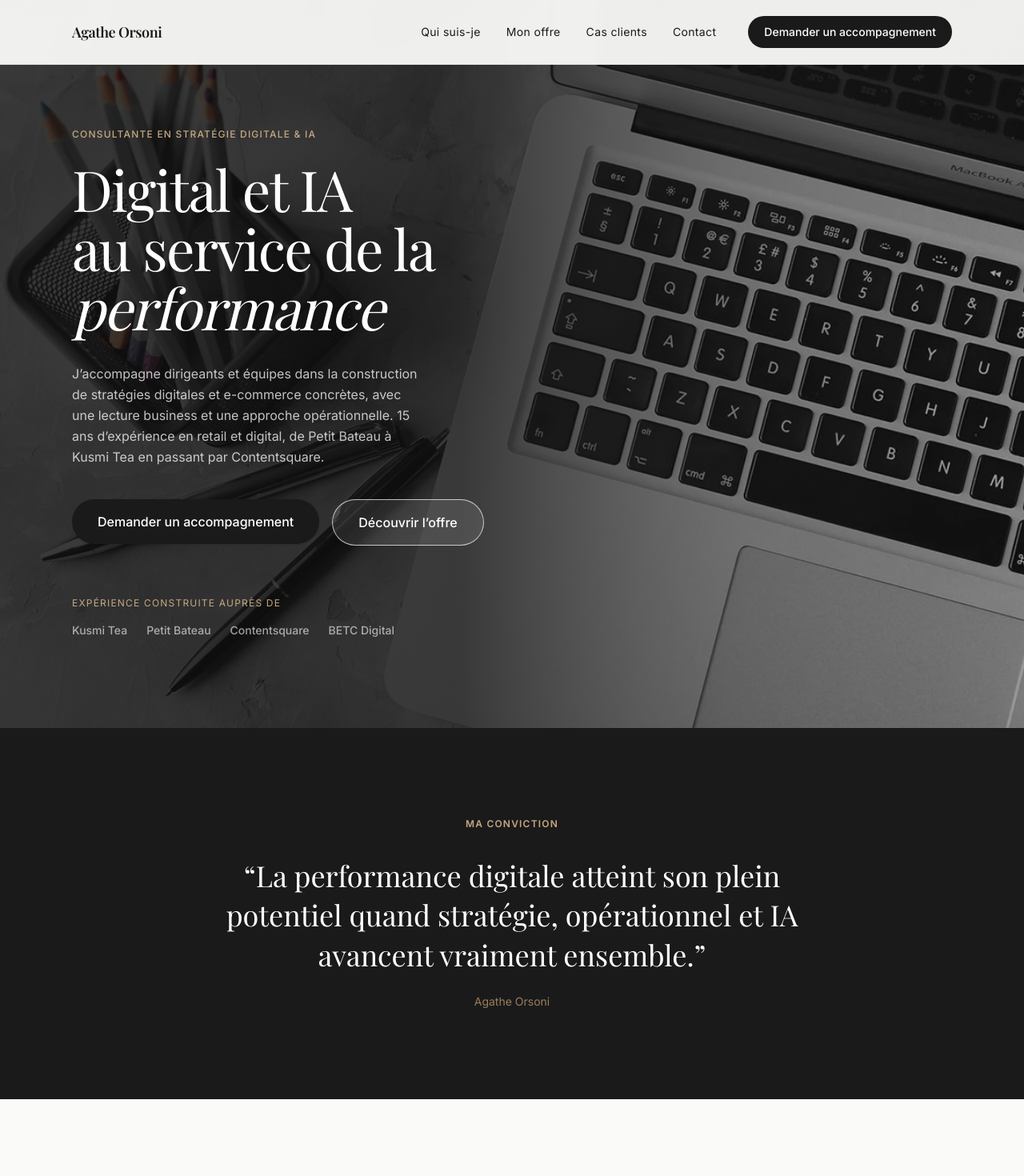
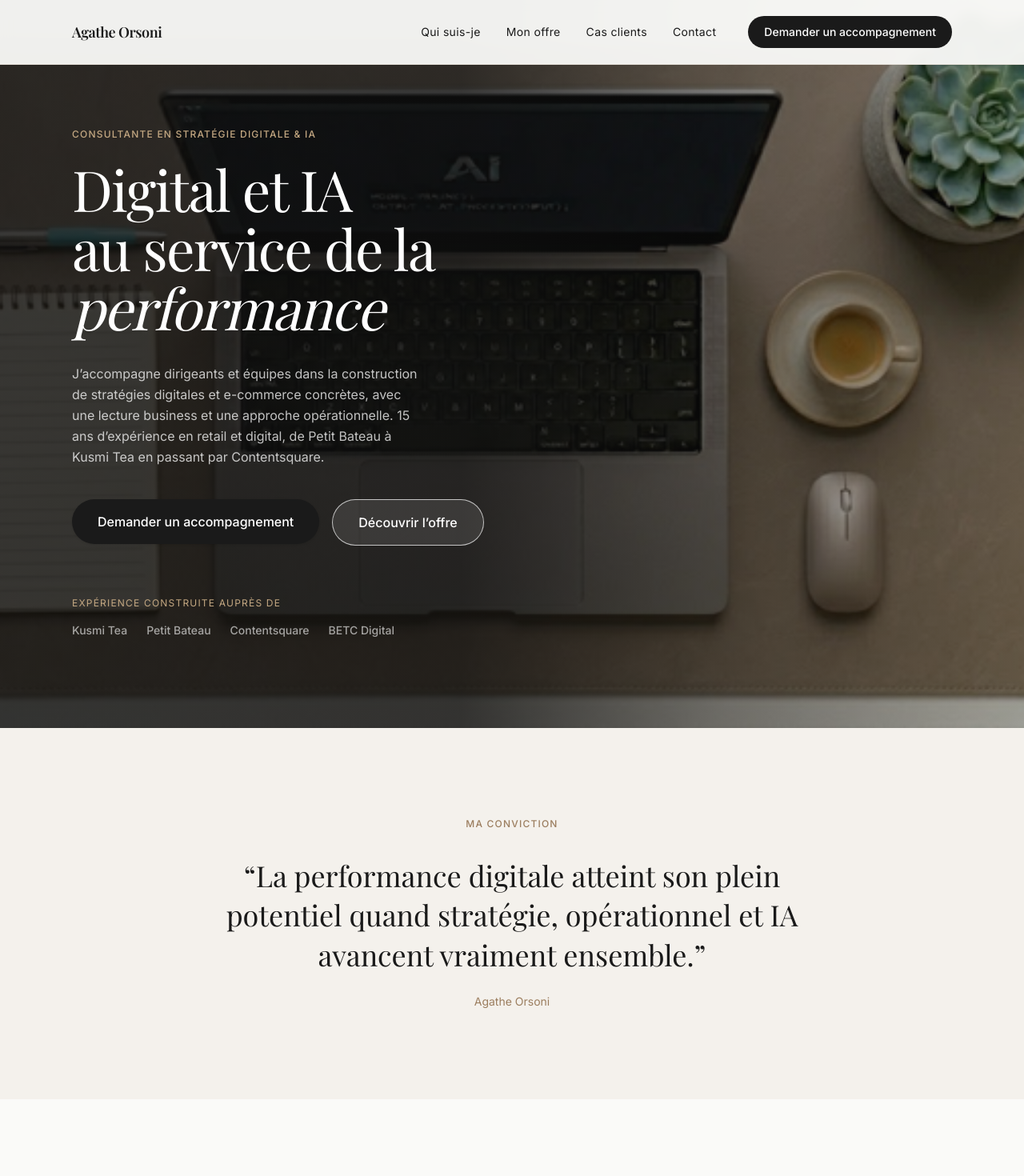
Before and after one commit to agathemk-blip/agathe-orsoni-site, a Next.js app: page / in a window 1280 px wide. Shown: the top 1470 px of the page at 80% size. Built offline with nearby package versions, Linux system fonts and the light colour scheme; a web font is replaced by a local one.

Commit message:
Update hero image (Photo Leo), Photo Agathe 2 on home+qui-suis-je, conviction section to ivory

```diff
--- a/app/page.tsx
+++ b/app/page.tsx
@@ -97,17 +97,18 @@ export default function HomePage() {
       {/* ── HERO ─────────────────────────────────────────── */}
       <section
         className="relative min-h-screen flex items-center overflow-hidden"
+        style={{ backgroundColor: "#0F0F0F" }}
         aria-labelledby="hero-heading"
       >
         {/* Background image */}
         <Image
-          src="/hero-bg.webp"
+          src="/hero-bg-leo.png"
           alt=""
           fill
           priority
           sizes="100vw"
           className="object-cover"
-          style={{ objectPosition: "center center" }}
+          style={{ objectPosition: "65% 30%" }}
         />
 
         {/* Overlay sombre pour lisibilité */}
@@ -192,14 +193,14 @@ export default function HomePage() {
       {/* ── MANIFESTE ────────────────────────────────────── */}
       <section
         className="section-padding"
-        style={{ background: "#1A1A1A" }}
+        style={{ background: "#F4F1EC" }}
         aria-labelledby="manifeste-heading"
       >
         <div className="container-site">
           <div className="max-w-3xl mx-auto text-center">
             <p
-              className="text-xs font-semibold uppercase tracking-widest mb-8"
-              style={{ color: "#C4A882" }}
+              className="text-xs font-medium uppercase tracking-widest mb-8"
+              style={{ color: "#9B7D5E" }}
             >
               Ma conviction
             </p>
@@ -210,7 +211,7 @@ export default function HomePage() {
                 style={{
                   fontFamily: "var(--font-playfair), Georgia, serif",
                   fontSize: "clamp(1.5rem, 3vw, 2.25rem)",
-                  color: "#FFFFFF",
+                  color: "#1A1A1A",
                 }}
               >
                 &ldquo;La performance digitale atteint son plein potentiel quand
@@ -331,7 +332,7 @@ export default function HomePage() {
                 style={{ aspectRatio: "4/5", background: "#F4F1EC" }}
               >
                 <Image
-                  src="/agathe-pro.jpg"
+                  src="/agathe-2.jpg"
                   alt="Agathe Orsoni"
                   fill
                   sizes="(max-width: 1024px) 80vw, 400px"
--- a/app/qui-suis-je/page.tsx
+++ b/app/qui-suis-je/page.tsx
@@ -85,7 +85,7 @@ export default function QuiSuisJePage() {
                 style={{ minHeight: "480px", background: "#F4F1EC" }}
               >
                 <Image
-                  src="/agathe-pro.jpg"
+                  src="/agathe-2.jpg"
                   alt="Agathe Orsoni, consultante en stratégie digitale et IA"
                   fill
                   priority
```
Also changed, not shown: public/agathe-2.jpg (added), public/hero-bg-leo.png (added).
